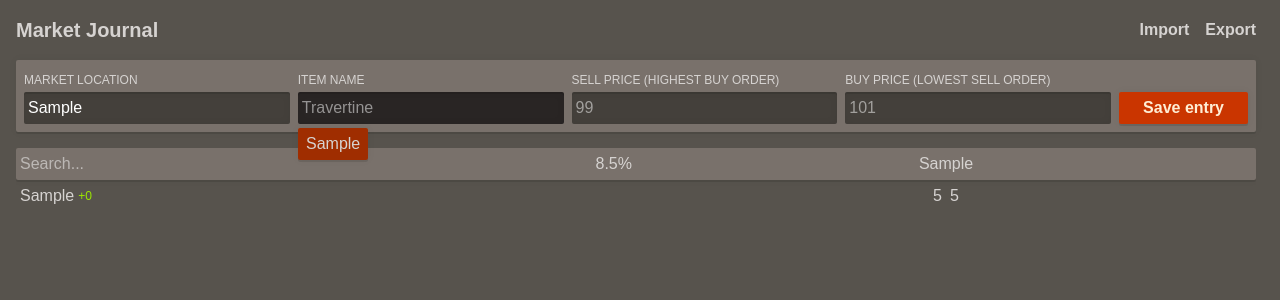
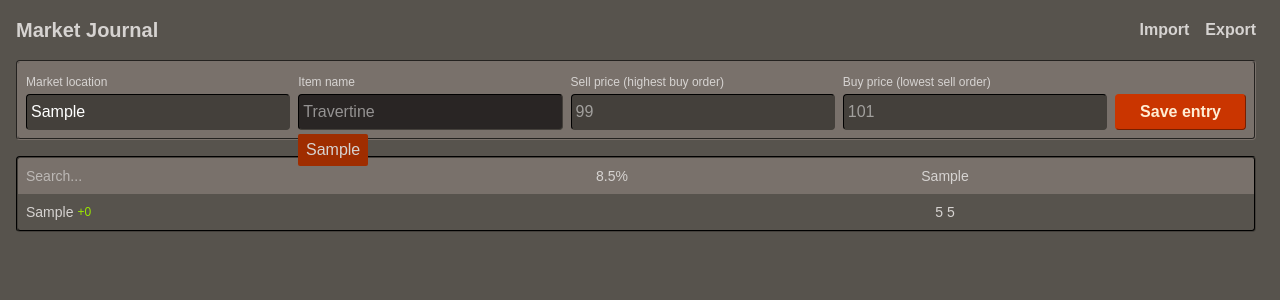
Before and after one commit to haggen/marketjournal, a React (Vite) app: page / in a window 1280 px wide. Both pictures are taken after typing "Sample", "Sample", "5", "5" into the empty fields and a click on the button "Save entry". Shown: the top 300 px of the page. Built offline with nearby package versions, Linux system fonts and the light colour scheme; a web font is replaced by a local one.

Commit message:
Checkpoint

```diff
--- a/src/components/App.tsx
+++ b/src/components/App.tsx
@@ -1,4 +1,12 @@
-import { useEffect, useMemo, useReducer, useRef, useState, type InputEvent, type Ref } from "react";
+import {
+  useEffect,
+  useMemo,
+  useReducer,
+  useRef,
+  useState,
+  type InputEvent,
+  type Ref,
+} from "react";
 import {
   addEntry,
   createEmptyData,
@@ -47,7 +55,7 @@ function HistoryModal({
           <h1 className="text-xl font-bold truncate">{subject}</h1>
 
           <Button
-            className="text-xl px-4"
+            className="text-xl px-2"
             onClick={() => {
               dialogRef.current?.close();
             }}
@@ -56,14 +64,14 @@ function HistoryModal({
           </Button>
         </header>
 
-        <div className="flex-1 bg-stone-700 rounded-xs hard-shadow-inset overflow-y-auto scrollbar-gutter-stable">
+        <div className="flex-1 bg-stone-700 rounded overflow-y-auto scrollbar-gutter-stable">
           {entries.length > 0 ? (
-            <div role="grid">
+            <div role="grid" className="text-xs">
               {entries.map((entry) => (
                 <div
                   key={entry.timestamp}
                   role="row"
-                  className="grid grid-cols-[1fr_1fr_1fr_auto] items-center even:bg-black/10 hover:bg-orange-500/20 hover:text-white"
+                  className="grid grid-cols-[1fr_1fr_1fr_auto] h-8 items-center even:bg-black/10 hover:bg-orange-700/20 hover:text-white"
                 >
                   <div className="p-1 truncate">{getRelatedValue(entry)}</div>
                   <div className="p-1 truncate justify-self-center">
@@ -76,25 +84,26 @@ function HistoryModal({
                     <div>{fmt.number(entry.bid)}</div>
                     <div>{fmt.number(entry.ask)}</div>
                   </div>
-                  <div className="justify-self-center">
+                  <div className="p-1 justify-self-center">
                     <Button
-                      className="px-4"
                       onClick={() => {
                         onDeleteEntry(entry);
                       }}
                     >
-                      &times;
+                      Remove
                     </Button>
                   </div>
                 </div>
               ))}
             </div>
           ) : (
-            <div className="text-center text-white/50 py-8">No entries found.</div>
+            <div className="text-center text-white/50 py-8">
+              No entries found.
+            </div>
           )}
         </div>
 
-        <footer className="flex justify-center">
+        {/*<footer className="flex justify-center">
           <Button
             onClick={() => {
               onDeleteSubject(subject);
@@ -102,7 +111,7 @@ function HistoryModal({
           >
             Delete all
           </Button>
-        </footer>
+        </footer>*/}
       </div>
     </Modal>
   );
@@ -166,7 +175,11 @@ export function App() {
     dispatch({ type: "add", payload });
   };
 
-  const handlePrefill = (location: string, item: string, price?: { bid: number; ask: number }) => {
+  const handlePrefill = (
+    location: string,
+    item: string,
+    price?: { bid: number; ask: number },
+  ) => {
     if (formRef.current) {
       formRef.current.prefill({
         location,
@@ -262,12 +275,18 @@ export function App() {
         lists={{ items: data.items, locations: data.locations }}
       />
 
-      <div role="grid" className="grid overflow-auto cursor-default">
+      <div
+        role="grid"
+        className="grid overflow-auto cursor-default text-sm rounded border-2 [border-style:groove] border-stone-700"
+      >
         <div
           role="row"
-          className="grid grid-flow-col auto-cols-fr sticky top-0 bg-stone-500 rounded-xs hard-shadow"
+          className="grid grid-flow-col auto-cols-fr sticky top-0 bg-stone-500"
         >
-          <div role="cell" className="flex justify-between p-1 rounded-xs gap-1">
+          <div
+            role="cell"
+            className="flex justify-between px-2 h-9 items-center gap-1"
+          >
             <div className="flex-1 flex gap-1">
               <input
                 type="search"
@@ -276,7 +295,9 @@ export function App() {
                 onChange={(event) => setQuery(event.target.value)}
                 className="field-sizing-content placeholder-shown:flex-1 blank:flex-1 placeholder-white/50"
               />
-              {query === "" ? null : <button onClick={() => setQuery("")}>&times;</button>}
+              {query === "" ? null : (
+                <button onClick={() => setQuery("")}>&times;</button>
+              )}
             </div>
 
             <div className="flex min-w-0">
@@ -295,7 +316,7 @@ export function App() {
           {data.locations.map((location) => (
             <div
               role="cell"
-              className="p-1 text-center rounded-xs hover:bg-orange-500/20 hover:text-white"
+              className="flex px-2 h-9 items-center justify-center hover:bg-orange-700/50 hover:text-white"
               key={location}
               onClick={() => {
                 openLocationHistory(location);
@@ -309,12 +330,12 @@ export function App() {
         {items.map((item) => (
           <div
             role="row"
-            className="grid grid-flow-col auto-cols-fr rounded-xs odd:bg-black/10 hover:bg-black/20"
+            className="grid grid-flow-col auto-cols-fr odd:bg-black/10 hover:bg-white/10"
             key={item}
           >
             <div
               role="cell"
-              className="p-1 rounded-xs hover:bg-orange-500/20 hover:text-white"
+              className="px-2 h-9 flex items-center hover:bg-orange-700/50 hover:text-white"
               onClick={() => {
                 openItemHistory(item);
               }}
@@ -325,7 +346,9 @@ export function App() {
                 <span
                   className={c(
                     "text-xs",
-                    getNetProfit(data, item, fee) >= 0 ? "text-lime-400" : "text-red-400",
+                    getNetProfit(data, item, fee) >= 0
+                      ? "text-lime-400"
+                      : "text-red-400",
                   )}
                 >
                   {fmt.number(getNetProfit(data, item, fee), {
@@ -344,12 +367,12 @@ export function App() {
               return (
                 <div
                   role="cell"
-                  className="p-1 rounded-xs hover:bg-orange-500/20 hover:text-white"
+                  className="px-2 h-9 flex items-center justify-center hover:bg-orange-700/50 hover:text-white"
                   key={`${item}-${location}`}
                   onClick={() => handlePrefill(location, item, local)}
                 >
-                  <div className="grid grid-cols-2 gap-2 items-center">
-                    <div className="justify-self-end flex gap-2 items-center">
+                  <div className="grid grid-cols-2 gap-1 items-center">
+                    <div className="justify-self-end flex gap-1 items-center">
                       <div
                         className="text-xs text-sky-400"
                         title="Premium compared to the lowest sell price across markets."
@@ -365,7 +388,7 @@ export function App() {
                       <div title="Sell price">{fmt.number(local.bid)}</div>
                     </div>
 
-                    <div className="flex gap-2 items-center">
+                    <div className="flex gap-1 items-center">
                       <div title="Buy price">{fmt.number(local.ask)}</div>
 
                       <div
--- a/src/components/Autocomplete.tsx
+++ b/src/components/Autocomplete.tsx
@@ -40,7 +40,9 @@ const Context = createContext<Context | null>(null);
 function useAutocomplete() {
   const context = useContext(Context);
   if (!context) {
-    throw new Error("Autocomplete components must be used within Autocomplete.Root");
+    throw new Error(
+      "Autocomplete components must be used within Autocomplete.Root",
+    );
   }
   return context;
 }
@@ -132,7 +134,10 @@ function AutocompleteRoot({
     update({
       query,
       open: true,
-      highlighted: Math.max(-1, Math.min(state.highlighted, options.length - 1)),
+      highlighted: Math.max(
+        -1,
+        Math.min(state.highlighted, options.length - 1),
+      ),
     });
   };
 
@@ -149,12 +154,17 @@ function AutocompleteRoot({
     });
   };
 
-  const handleKeyDown = (event: { key: string; preventDefault: () => void }) => {
+  const handleKeyDown = (event: {
+    key: string;
+    preventDefault: () => void;
+  }) => {
     if (event.key === "ArrowDown") {
       if (state.open) {
         event.preventDefault();
         handleHighlight(state.highlighted + 1);
-      } else if (inputRef.current?.selectionStart === inputRef.current?.value.length) {
+      } else if (
+        inputRef.current?.selectionStart === inputRef.current?.value.length
+      ) {
         handleOpen();
       }
     } else if (event.key === "ArrowUp") {
@@ -204,7 +214,8 @@ function AutocompleteRoot({
 }
 
 function AutocompleteInput(props: ComponentProps<"input">) {
-  const { inputRef, handleOpen, handleInput, handleKeyDown } = useAutocomplete();
+  const { inputRef, handleOpen, handleInput, handleKeyDown } =
+    useAutocomplete();
 
   return (
     <Input
@@ -218,13 +229,20 @@ function AutocompleteInput(props: ComponentProps<"input">) {
 }
 
 function AutocompleteList() {
-  const { floatingRef, floatingStyles, listRef, options, state, handleHighlight, handleComplete } =
-    useAutocomplete();
+  const {
+    floatingRef,
+    floatingStyles,
+    listRef,
+    options,
+    state,
+    handleHighlight,
+    handleComplete,
+  } = useAutocomplete();
 
   return (
     <div
       ref={floatingRef}
-      className="mt-1 bg-orange-800 rounded-xs hard-shadow z-10"
+      className="mt-1 bg-orange-800 rounded-xs z-10"
       style={floatingStyles}
       hidden={!state.open}
     >
--- a/src/components/Button.tsx
+++ b/src/components/Button.tsx
@@ -3,7 +3,8 @@ import type { ComponentProps } from "react";
 
 const variants = {
   text: "",
-  primary: "py-1 px-6 text-orange-100 bg-orange-700 hover:bg-orange-600 rounded-xs hard-shadow",
+  primary:
+    "flex-inline items-center h-9 px-6 text-orange-100 bg-orange-700 border [border-style:outset] border-orange-700 hover:bg-orange-600 rounded",
 };
 
 export function Button({
@@ -15,7 +16,11 @@ export function Button({
   return (
     <button
       type={type}
-      className={c("font-bold hover:text-white active:opacity-50", variants[variant], className)}
+      className={c(
+        "font-bold hover:text-white active:opacity-50",
+        variants[variant],
+        className,
+      )}
       {...props}
     />
   );
--- a/src/components/Field.tsx
+++ b/src/components/Field.tsx
@@ -14,7 +14,7 @@ export function Field({
 
   return (
     <div className={c("flex flex-col", className)}>
-      <label htmlFor={id} className="text-xs uppercase leading-loose">
+      <label htmlFor={id} className="text-xs leading-loose">
         {label}
       </label>
       {children({ id })}
--- a/src/components/Form.tsx
+++ b/src/components/Form.tsx
@@ -84,7 +84,7 @@ export function Form({
     <form
       ref={formRef}
       onSubmit={handleSubmit}
-      className="flex p-2 gap-2 scroll-p-4 bg-stone-500 rounded-xs hard-shadow"
+      className="flex p-2 gap-2 scroll-p-4 bg-stone-500 border-2 [border-style:groove] border-stone-500 rounded"
     >
       <Autocomplete.Root data={lists.locations}>
         <Field label="Market location" className="flex-1">
@@ -121,7 +121,16 @@ export function Form({
       </Autocomplete.Root>
 
       <Field label="Sell price (highest buy order)" className="flex-1">
-        {({ id }) => <Input id={id} type="number" name="bid" min="1" required placeholder="99" />}
+        {({ id }) => (
+          <Input
+            id={id}
+            type="number"
+            name="bid"
+            min="1"
+            required
+            placeholder="99"
+          />
+        )}
       </Field>
 
       <Field label="Buy price (lowest sell order)" className="flex-1">
--- a/src/components/Input.tsx
+++ b/src/components/Input.tsx
@@ -5,7 +5,7 @@ export function Input({ className, ...props }: ComponentProps<"input">) {
   return (
     <input
       className={c(
-        "p-1 text-white placeholder-white/50 bg-stone-700 rounded-xs hard-shadow-inset focus:bg-stone-800",
+        "flex items-center h-9 px-1 text-white placeholder-white/50 rounded border [border-style:inset] border-stone-700 bg-stone-700 focus:bg-stone-800",
         className,
       )}
       {...props}
--- a/src/components/Modal.tsx
+++ b/src/components/Modal.tsx
@@ -12,7 +12,7 @@ export function Modal({ ref, className, ...props }: ComponentProps<"dialog">) {
     <dialog
       ref={ref}
       className={c(
-        "m-auto text-current bg-stone-600 rounded-xs hard-shadow backdrop:bg-black/50",
+        "m-auto text-current bg-stone-600 rounded-xs backdrop:bg-black/50",
         className,
       )}
       {...props}
--- a/src/style.css
+++ b/src/style.css
@@ -39,7 +39,7 @@
     }
 
     ::-webkit-scrollbar-track {
-    background-color: rgba(255, 255, 255, 0.05);
+        background-color: transparent;
         border-radius: 0.125rem;
     }
 
@@ -47,19 +47,27 @@
         background-clip: content-box;
         background-color: rgba(0, 0, 0, 0.5);
         border-radius: 0.25rem;
-    border: 0.125rem solid transparent;
+        border-inline-start: 0.125rem solid transparent;
         width: 0.25rem;
     }
 }
 
-@utility hard-shadow {
-  box-shadow:
-    0 calc(var(--spacing) / 2) rgba(0, 0, 0, 0.1),
-    0 0 calc(var(--spacing) * 2) rgba(0, 0, 0, 0.05);
+@utility border-outset {
+    --tw-border-style: outset;
+    border-style: outset;
 }
 
-@utility hard-shadow-inset {
-  box-shadow:
-    inset 0 calc(var(--spacing) / 2) rgba(0, 0, 0, 0.1),
-    inset 0 0 calc(var(--spacing) * 2) rgba(0, 0, 0, 0.05);
+@utility border-groove {
+    --tw-border-style: groove;
+    border-style: groove;
 }
+
+@utility border-ridge {
+    --tw-border-style: ridge;
+    border-style: ridge;
+}
+
+@utility border-inset {
+    --tw-border-style: inset;
+    border-style: inset;
+}
```
Lines whose indentation alone changed are shown as unchanged.
